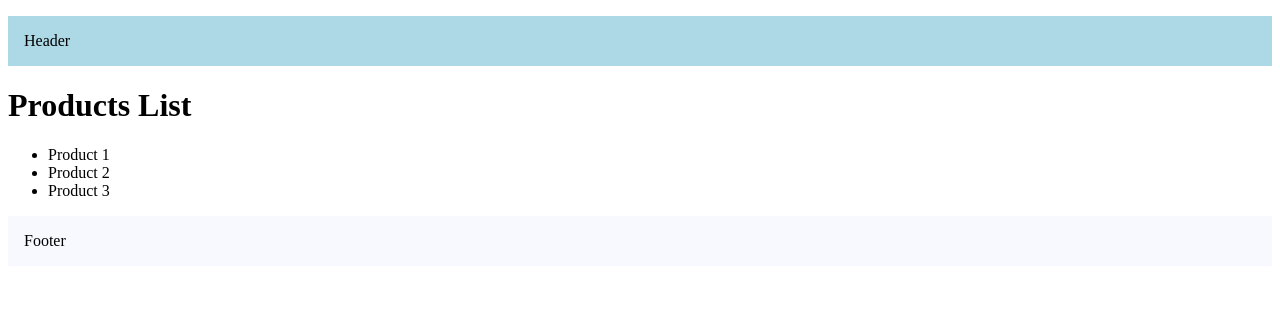
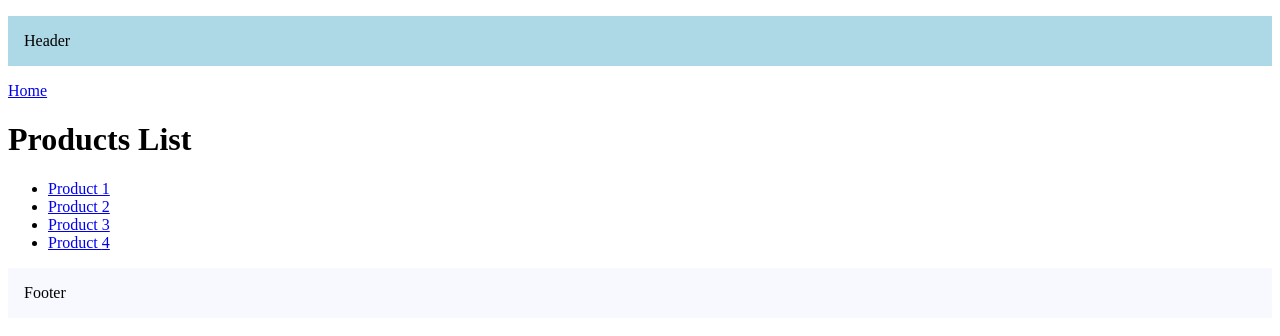
Before and after one commit to immkavin-ranks/routing-demo-nextjs, a Next.js app: page /products in a window 1280 px wide. Shown: the top 336 px of the page. Built offline with nearby package versions, Linux system fonts and the light colour scheme.

Commit message:
Links, dynamic links

```diff
--- a/src/app/products/page.tsx
+++ b/src/app/products/page.tsx
@@ -1,11 +1,17 @@
+import Link from 'next/link';
+
 export default function ProductsList() {
+
+    const productId = 4;
     return (
         <>
+        <Link href="/">Home</Link>
         <h1>Products List</h1>
         <ul>
-            <li>Product 1</li>
-            <li>Product 2</li>
-            <li>Product 3</li>
+            <li><Link href="/products/1">Product 1</Link></li>
+            <li><Link href="/products/2">Product 2</Link></li>
+            <li><Link href="/products/3" replace>Product 3</Link></li>
+            <li><Link href={`/products/${productId}`}>Product {productId}</Link></li>
         </ul>
         </>
     )
```
Also changed, not shown: src/app/page.tsx (+9 -1 lines).
